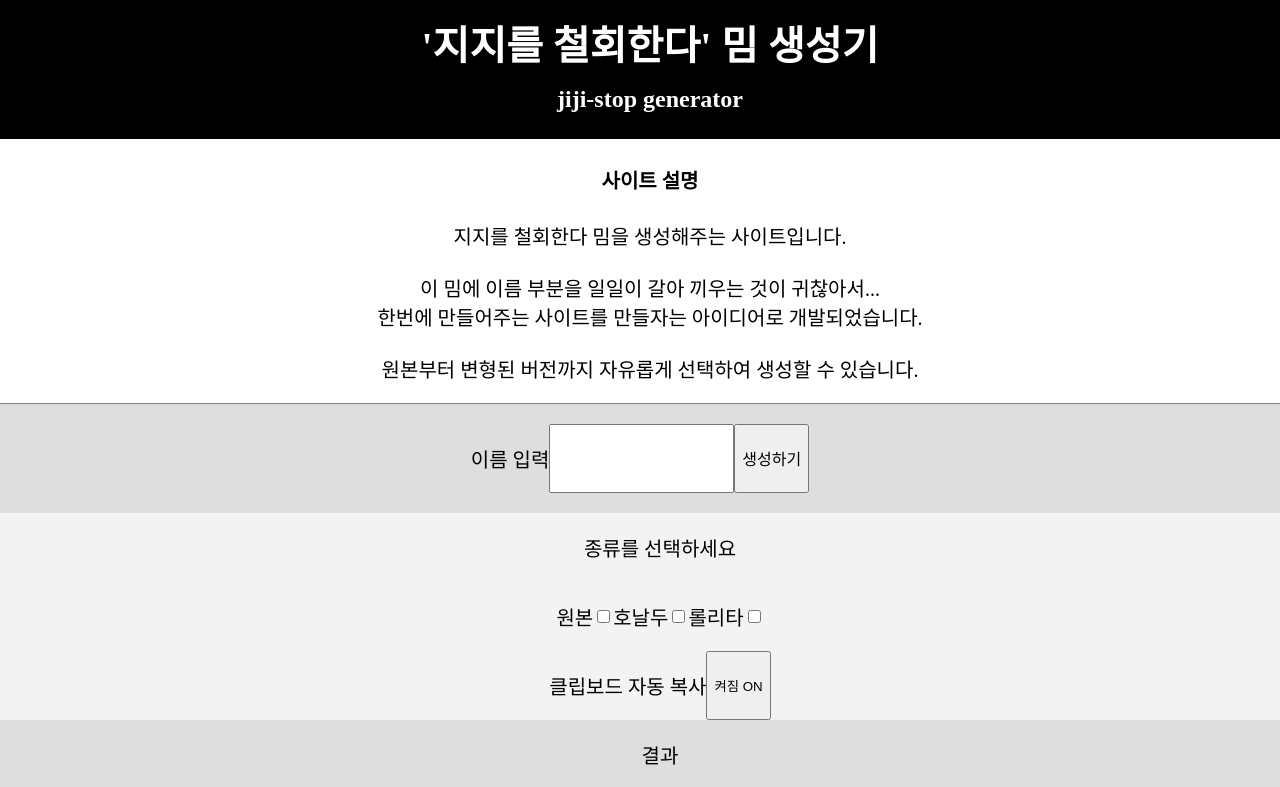
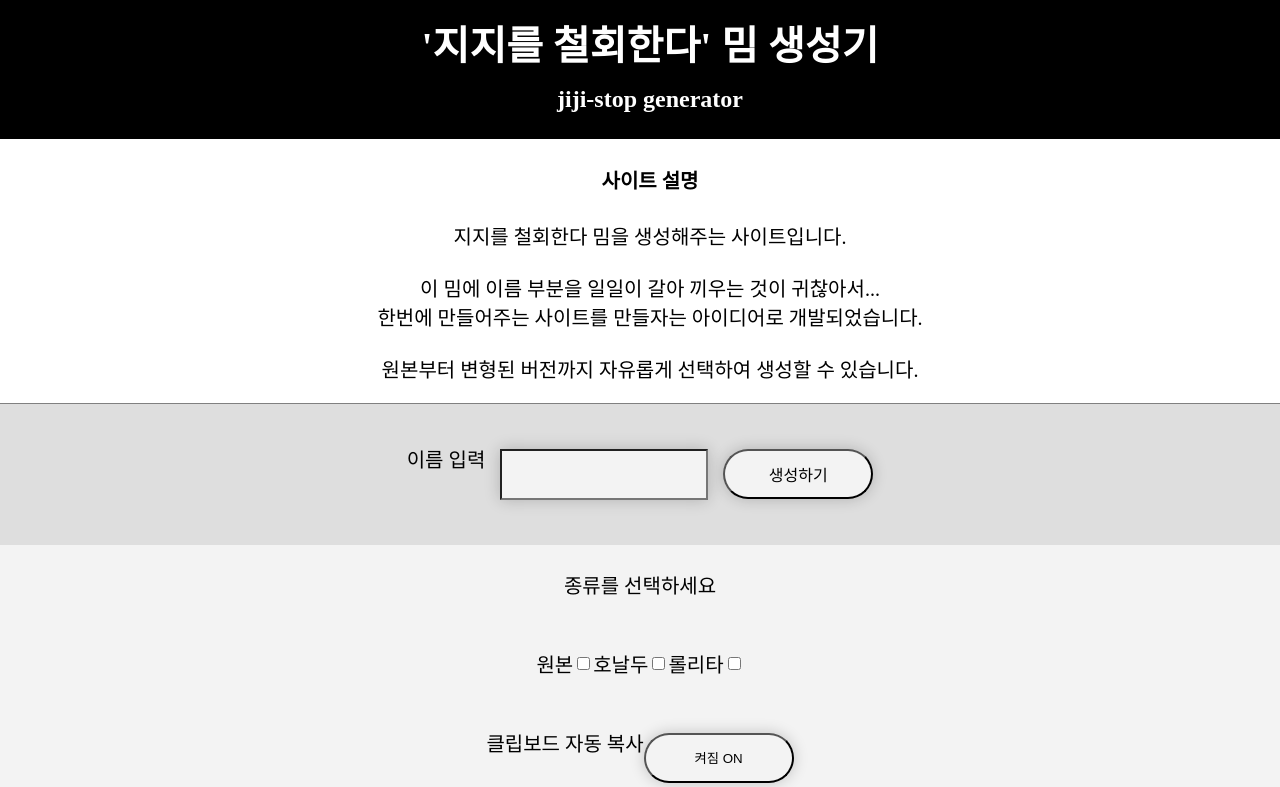
Before and after one commit to ktk-ring/jiji-stop, a React (Create React App) app: page / in a window 1280 px wide. Shown: the top 787 px of the page. Built offline with nearby package versions, Linux system fonts and the light colour scheme; a web font is replaced by a local one.

Commit message:
Update design of input buttons

```diff
--- a/src/App.css
+++ b/src/App.css
@@ -13,6 +13,28 @@ div {
 h2 {
   font-size: 24px;
   padding-top: 25px;
+}
+
+button {
+  width: 150px;
+  height: 50px;
+  display: block;
+  position: relative;
+  border-radius: 25px;
+  background-color: #f3f3f3;
+  box-shadow: 0 0 15px rgba(0 0 0 / 20%);
+  cursor: pointer;
+  margin: 25px 0;
+}
+
+input[type="text"] {
+  text-align: center;
+  font-size: 24px;
+  width: 200px;
+  height: 45px;
+  background-color: #f3f3f3;
+  box-shadow: 0 0 15px rgba(0 0 0 / 20%);
+  margin: 25px 15px;
 }
 
 .list {
@@ -42,7 +64,50 @@ h2 {
   display: flex;
   justify-content: center;
   background: #f3f3f3;
-  padding-left: 40px;
+  padding: 5px 20px;
+}
+
+.check {
+  width: 40px;
+  height: 40px;
+  display: block;
+  position: relative;
+  background-color: #f3f3f3;
+  box-shadow: 0 0 15px rgba(0 0 0 / 20%);
+  cursor: pointer;
+  margin: 15px;
+}
+
+.toggleSwitch {
+  width: 80px;
+  height: 40px;
+  display: block;
+  position: relative;
+  border-radius: 20px;
+  background-color: #f3f3f3;
+  box-shadow: 0 0 15px rgba(0 0 0 / 20%);
+  cursor: pointer;
+  margin: 25px;
+}
+#autoCopy:checked ~ .toggleSwitch {
+  background: #f03d3d;
+  transition: all 0.2s ease-in;
+}
+
+.toggleSwitch .toggleButton {
+  width: 30px;
+  height: 30px;
+  position: absolute;
+  top: 50%;
+  left: 5px;
+  transform: translateY(-50%);
+  border-radius: 50%;
+  background: #f03d3d;
+  transition: all 0.2s ease-in;
+}
+#autoCopy:checked ~ .toggleSwitch .toggleButton {
+  left: calc(100% - 35px);
+  background: #f3f3f3;
 }
 
 .output {
```
